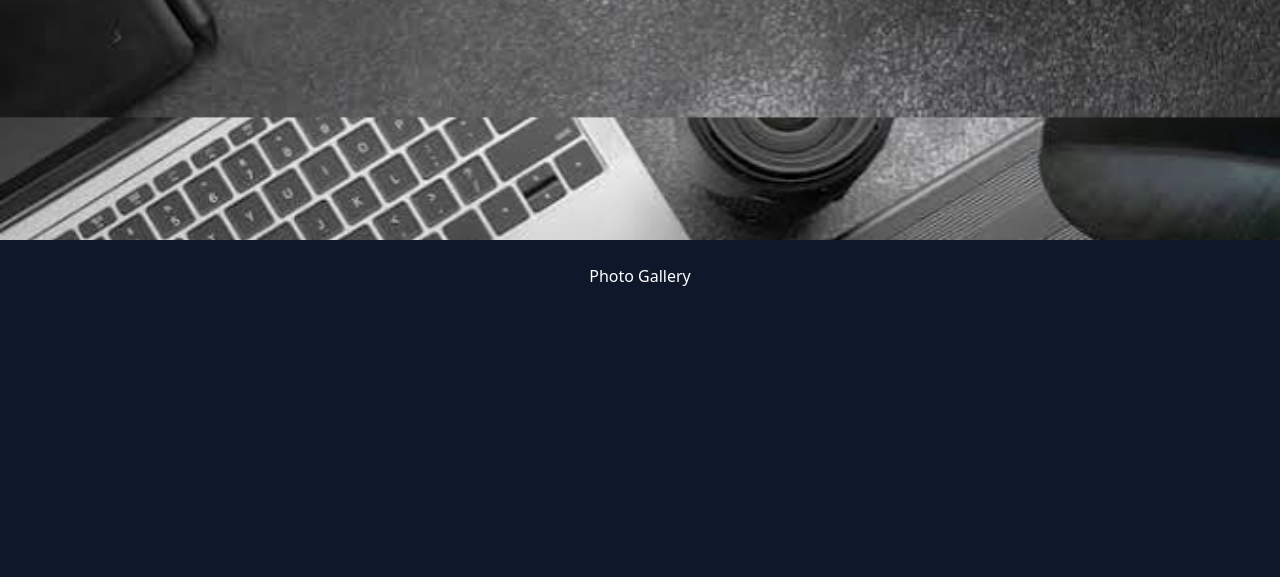
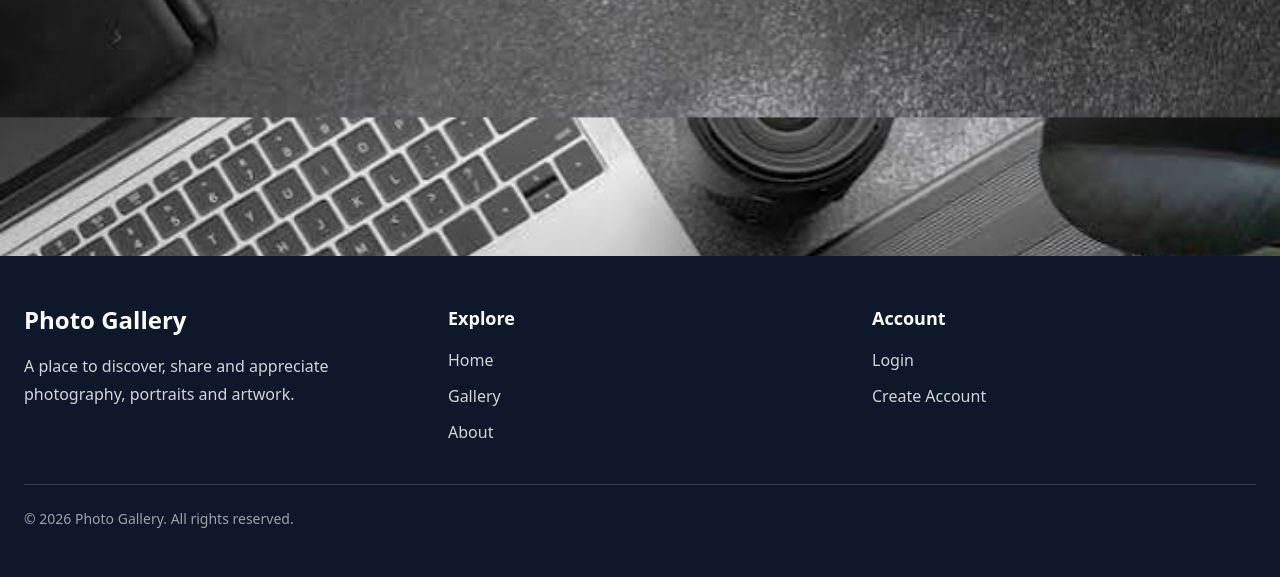
Before and after one commit to imaninaitore/photo-gallery, a Django app: page / in a window 1280 px wide. Shown: the part 736-1313 px from the top of the page. Before the commit the page ends 1022 px from the top, so only its background shows below. Run offline with Django 5.2, Linux system fonts and the light colour scheme; some libraries are stand-ins or nearby versions.

Commit message:
update footer

```diff
--- a/photo_gallery/templates/base.html
+++ b/photo_gallery/templates/base.html
@@ -136,22 +136,143 @@
 
     </main>
 
+    <!-- FOOTER -->
+<footer class="bg-slate-900 text-white mt-16">
 
-    <!-- ========================= -->
-    <!-- FOOTER -->
-    <!-- ========================= -->
+<div class="max-w-7xl mx-auto px-6 py-12">
 
-    <footer class="bg-slate-900 text-white mt-12">
+    <div class="grid grid-cols-1 md:grid-cols-3 gap-10">
 
-        <div class="max-w-7xl mx-auto px-4 py-6 text-center">
+        <!-- Brand -->
+        <div>
 
-            <p>
+            <h2 class="text-2xl font-bold mb-4">
                 Photo Gallery
+            </h2>
+
+            <p class="text-gray-300 leading-7 max-w-sm">
+                A place to discover, share and appreciate
+                photography, portraits and artwork.
             </p>
 
         </div>
 
-    </footer>
+
+        <!-- Navigation -->
+        <div>
+
+            <h3 class="text-lg font-semibold mb-4">
+                Explore
+            </h3>
+
+            <ul class="space-y-3">
+
+                <li>
+                    <a
+                        href="{% url 'home' %}"
+                        class="text-gray-300 hover:text-white transition"
+                    >
+                        Home
+                    </a>
+                </li>
+
+                <li>
+                    <a
+                        href="{% url 'gallery' %}"
+                        class="text-gray-300 hover:text-white transition"
+                    >
+                        Gallery
+                    </a>
+                </li>
+
+                <li>
+                    <a
+                        href="{% url 'about' %}"
+                        class="text-gray-300 hover:text-white transition"
+                    >
+                        About
+                    </a>
+                </li>
+
+            </ul>
+
+        </div>
+
+
+        <!-- Account -->
+        <div>
+
+            <h3 class="text-lg font-semibold mb-4">
+                Account
+            </h3>
+
+            <ul class="space-y-3">
+
+                {% if user.is_authenticated %}
+
+                    <li>
+                        <a
+                            href="{% url 'profile' user.username %}"
+                            class="text-gray-300 hover:text-white transition"
+                        >
+                            My Profile
+                        </a>
+                    </li>
+
+                    <li>
+                        <a
+                            href="{% url 'upload_photo' %}"
+                            class="text-gray-300 hover:text-white transition"
+                        >
+                            Upload Photo
+                        </a>
+                    </li>
+
+                {% else %}
+
+                    <li>
+                        <a
+                            href="{% url 'login' %}"
+                            class="text-gray-300 hover:text-white transition"
+                        >
+                            Login
+                        </a>
+                    </li>
+
+                    <li>
+                        <a
+                            href="{% url 'register' %}"
+                            class="text-gray-300 hover:text-white transition"
+                        >
+                            Create Account
+                        </a>
+                    </li>
+
+                {% endif %}
+
+            </ul>
+
+        </div>
+
+    </div>
+
+
+    <!-- Divider -->
+    <div class="border-t border-slate-700 mt-10 pt-6">
+
+        <div class="flex flex-col md:flex-row justify-between items-center gap-3">
+
+            <p class="text-sm text-gray-400">
+                © {% now "Y" %} Photo Gallery. All rights reserved.
+            </p>
+
+        </div>
+
+    </div>
+
+</div>
+
+</footer>
 
 </body>
 
```
Also changed, not shown: photo_gallery/templates/gallery.html (+86 -63 lines).
